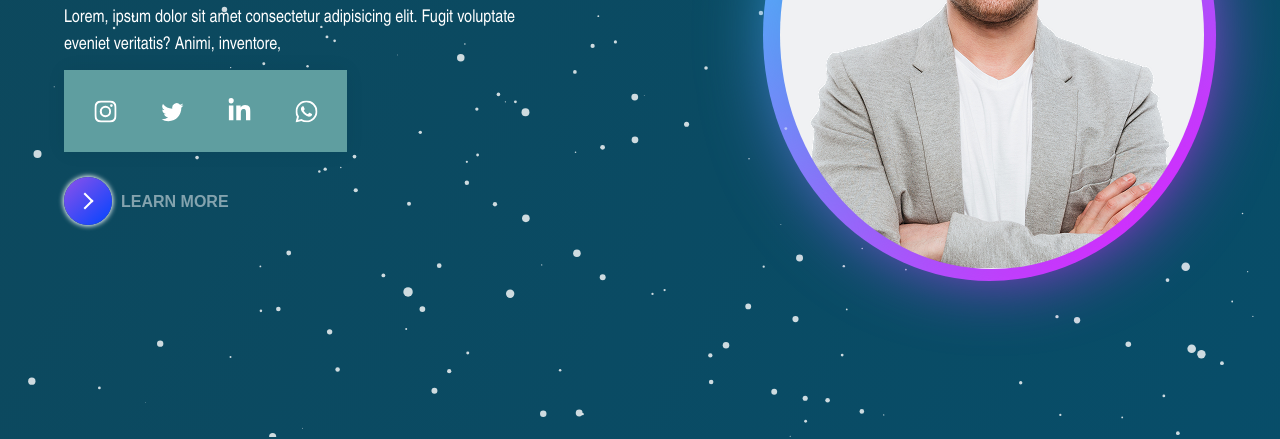
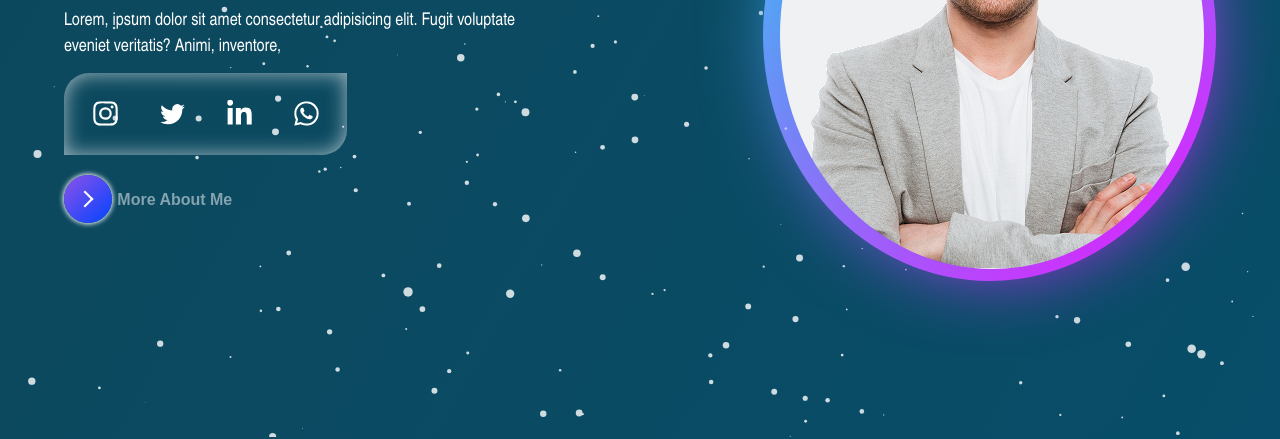
Before and after one commit to abdulbasitchohan/My-Portfolio, a plain HTML site: page index.html in a window 1280 px wide. Shown: the part 363-802 px from the top of the page. Drawn offline with Linux system fonts and the light colour scheme.

Commit message:
Sec-1 complete

```diff
--- a/index.html
+++ b/index.html
@@ -114,7 +114,7 @@
                 <span aria-hidden="true" class="circle">
                     <span class="icon arrow"></span>
                 </span>
-                <span class="button-text">Learn More</span>
+                <span class="button-text">More about Me</span>
             </button>
 
         </div>
--- a/style.css
+++ b/style.css
@@ -113,23 +113,24 @@ canvas {
     width: fit-content;
     height: fit-content;
     /* background-color: rgba(49, 49, 49, 0.8); */
-    background-color: cadetblue;
+    background-color: transparent;
     display: flex;
     align-items: center;
     justify-content: center;
     padding: 15px 15px;
     gap: 15px;
     overflow: hidden;
-    /* border-radius: 27px; */
-    box-shadow: 0px 0px 20px rgba(0, 0, 0, 0.055);
-    margin-bottom: 25px;
+    border-top-left-radius: 25px;
+    border-bottom-right-radius: 25px;
+    box-shadow: inset 0px 0px 20px rgb(255 255 255 / 64%);
+    margin-bottom: 20px;
 }
 
 /* for all social containers*/
 .S-btns a {
     width: 52px;
     height: 52px;
-    background-color: rgba(117, 117, 117, 0);
+    background-color: rgba(255, 255, 255, 0);
     /* background-color: transparent; */
     display: flex;
     align-items: center;
@@ -137,6 +138,7 @@ canvas {
     justify-content: center;
     overflow: hidden;
     transition: all 0.4s cubic-bezier(0.15, 0.83, 0.66, 1);
+    cursor: pointer;
 }
 
 .S-btns a:hover {
@@ -174,7 +176,8 @@ canvas {
     display: flex;
     scale: 1.3;
     position: absolute;
-    width: 17px;
+    width: 19px;
+    cursor: pointer;
     opacity: 1;
     transform: translateY(0px);
     transition: all 0.4s cubic-bezier(0.15, 0.83, 0.66, 1);
@@ -388,7 +391,7 @@ nav ul li a {
     margin: 0;
     width: 3rem;
     height: 3rem;
-    background: linear-gradient(137.48deg, #8f51ea,#0044ff);
+    background: linear-gradient(137.48deg, #8f51ea, #0044ff);
     border-radius: 1.625rem;
 }
 
@@ -434,7 +437,7 @@ nav ul li a {
     font-weight: 700;
     line-height: 1.6;
     text-align: center;
-    text-transform: uppercase;
+    text-transform: capitalize;
 }
 
 .about-btn:hover .circle {
```
